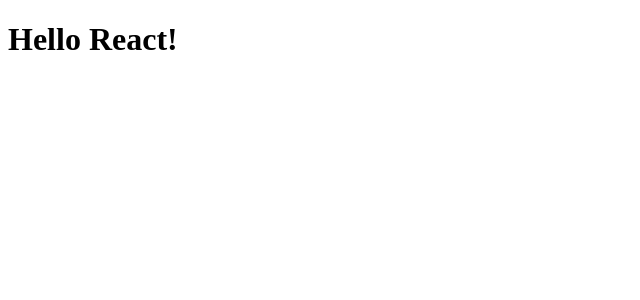
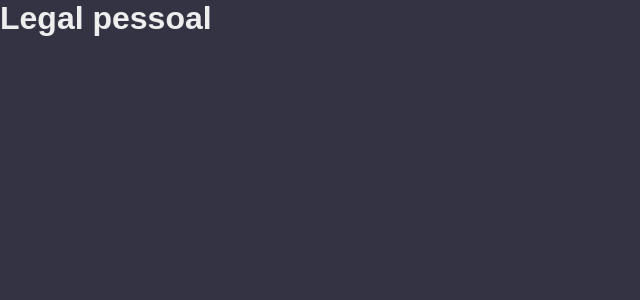
Before and after one commit to IgoCarvalho/ignite-react, a React app in the folder Chapter-I/fundamentos-do-react/: page / in a window 1280 px wide. Shown: the top 300 px of the page, without its empty margins (0-640 px from the left). Built offline with nearby package versions, Linux system fonts and the light colour scheme.

Commit message:
configure sass support

```diff
--- a/Chapter-I/fundamentos-do-react/package.json
+++ b/Chapter-I/fundamentos-do-react/package.json
@@ -18,7 +18,11 @@
     "@babel/preset-react": "^7.18.6",
     "babel-loader": "^9.1.0",
     "cross-env": "^7.0.3",
+    "css-loader": "^6.7.2",
     "html-webpack-plugin": "^5.5.0",
+    "sass": "^1.56.1",
+    "sass-loader": "^13.2.0",
+    "style-loader": "^3.3.1",
     "webpack": "^5.75.0",
     "webpack-cli": "^5.0.0",
     "webpack-dev-server": "^4.11.1"
--- a/Chapter-I/fundamentos-do-react/src/index.jsx
+++ b/Chapter-I/fundamentos-do-react/src/index.jsx
@@ -1,8 +1,10 @@
 import {render} from "react-dom";
 import { App } from './App'
 
+import './styles/global.scss'
+
 function Main() {
-  return <h1>Hello React!</h1>
+  return <App />
 }
 
 render(<Main></Main>, document.getElementById('root'))
--- /dev/null
+++ b/Chapter-I/fundamentos-do-react/src/styles/global.scss
@@ -0,0 +1,13 @@
+* {
+  padding: 0;
+  margin: 0;
+  box-sizing: border-box;
+}
+
+$bg-color: #334;
+
+body {
+  font-family: Arial, Helvetica, sans-serif;
+  background-color: $bg-color;
+  color: #eee;
+}
--- a/Chapter-I/fundamentos-do-react/webpack.config.js
+++ b/Chapter-I/fundamentos-do-react/webpack.config.js
@@ -31,6 +31,11 @@
         test: /\.jsx$/,
         exclude: /node_modules/,
         use: 'babel-loader'
+      },
+      {
+        test: /\.s[ac]ss$/i,
+        exclude: /node_modules/,
+        use: ['style-loader', 'css-loader', 'sass-loader']
       }
     ]
   }
```
Also changed, not shown: 1 other file (tests, documents, lock files or other folders).
